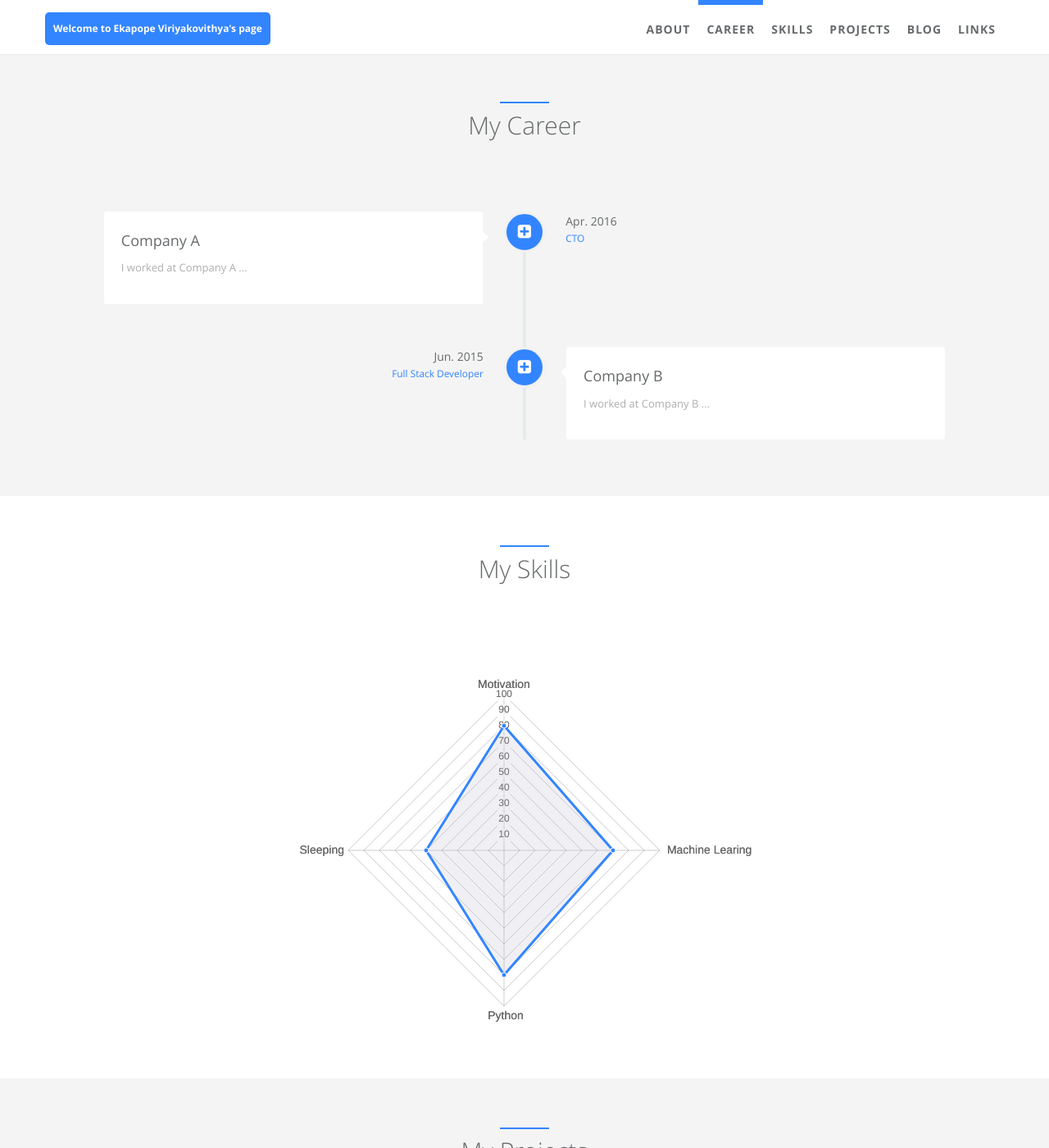
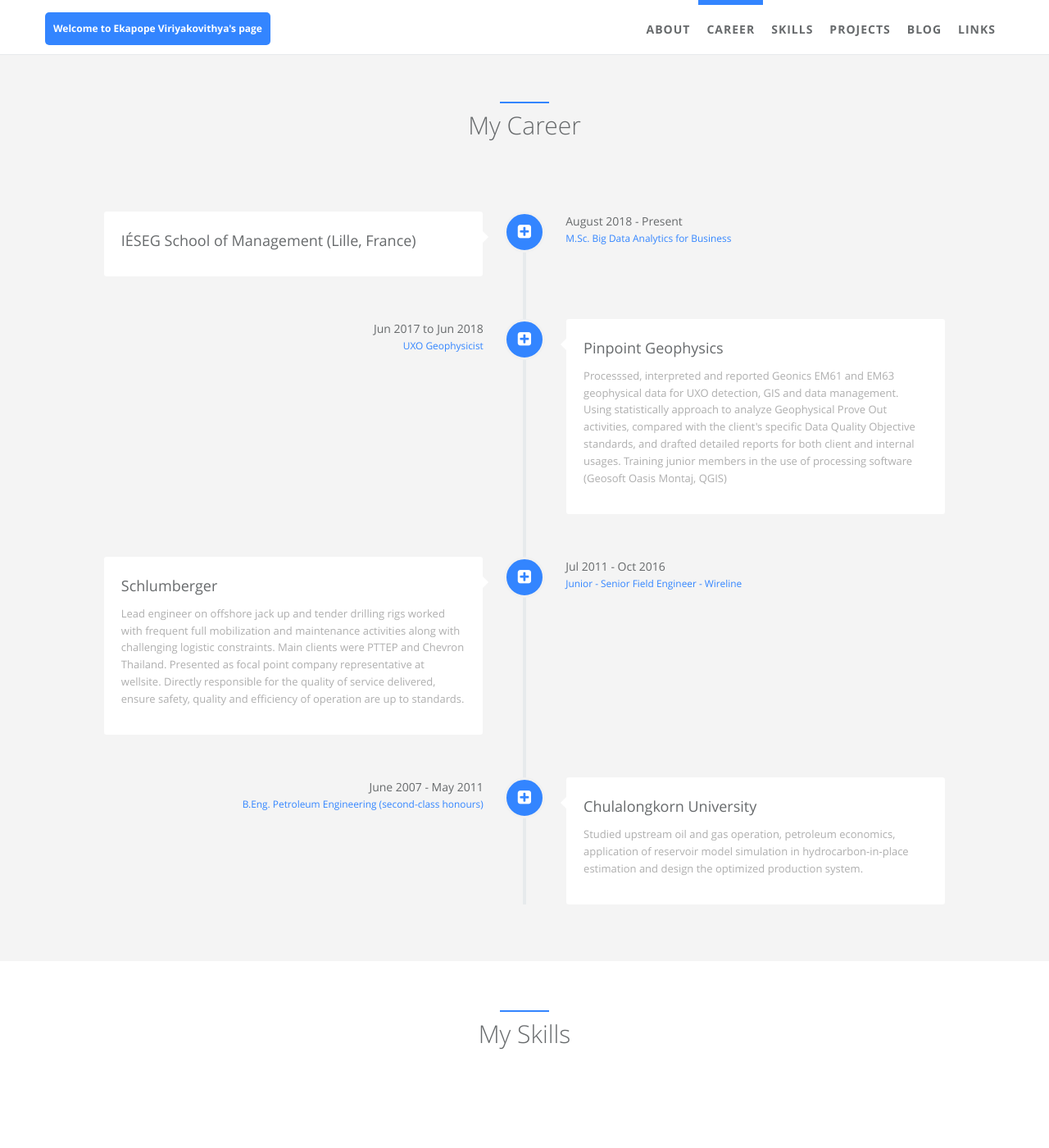
Before and after one commit to ekapope/ekapope.github.io, a Jekyll site: the page built from index.html, in a window 1280 px wide and 1400 px high, scrolled down 948 px. Shown: the whole window at 82% size. Built offline with Jekyll 4.4.1, drawn with Linux system fonts in a browser that asks for light colours; some of the changed text lies outside the part shown.

Commit message:
careers, projects, skills updated

```diff
--- a/_data/index/careers.yml
+++ b/_data/index/careers.yml
@@ -1,29 +1,57 @@
 # careers section data
 # if you don't have language feature(language.yml is empty), ignore "i18n" items
 - name:
-    detail: Company A
-    i18n: company_a
+    detail: IÉSEG School of Management (Lille, France)
+    i18n: IÉSEG
   desc:
-    detail: I worked at Company A ...
-    i18n: company_a_desc
+    detail:
+    i18n: IÉSEG_desc
   date:
-    detail: Apr. 2016
-    i18n: company_a_date
+    detail: August 2018 - Present
+    i18n: IÉSEG_date
   job:
-    detail: CTO
-    i18n: company_a_job
+    detail: M.Sc. Big Data Analytics for Business
+    i18n: IÉSEG_job
   icon: fa-plus-square
 
 - name:
-    detail: Company B
-    i18n: company_b
+    detail: Pinpoint Geophysics
+    i18n: Pinpoint Geophysics
   desc:
-    detail: I worked at Company B ...
-    i18n: company_b_desc
+    detail: Processsed, interpreted and reported Geonics EM61 and EM63 geophysical data for UXO detection, GIS and data management. Using statistically approach to analyze Geophysical Prove Out activities, compared with the client's specific Data Quality Objective standards, and drafted detailed reports for both client and internal usages. Training junior members in the use of processing software (Geosoft Oasis Montaj, QGIS)
+    i18n: Pinpoint Geophysics_desc
   date:
-    detail: Jun. 2015
-    i18n: company_b_date
+    detail: Jun 2017 to Jun 2018
+    i18n: Pinpoint Geophysics_date
   job:
-    detail: Full Stack Developer
-    i18n: company_b_job
+    detail: UXO Geophysicist
+    i18n: Pinpoint Geophysics_job
   icon: fa-plus-square
+
+- name:
+    detail: Schlumberger
+    i18n: Schlumberger
+  desc:
+    detail: Lead engineer on offshore jack up and tender drilling rigs worked with frequent full mobilization and maintenance activities along with challenging logistic constraints. Main clients were PTTEP and Chevron Thailand. Presented as focal point company representative at wellsite. Directly responsible for the quality of service delivered, ensure safety, quality and efficiency of operation are up to standards.
+    i18n: Schlumberger_desc
+  date:
+    detail: Jul 2011 - Oct 2016
+    i18n: Schlumberger_date
+  job:
+    detail: Junior - Senior Field Engineer - Wireline
+    i18n: Schlumberger_job
+  icon: fa-plus-square
+
+- name:
+    detail: Chulalongkorn University
+    i18n: Chulalongkorn
+  desc:
+    detail: Studied upstream oil and gas operation, petroleum economics, application of reservoir model simulation in hydrocarbon-in-place estimation and design the optimized production system.
+    i18n: Chulalongkorn_desc
+  date:
+    detail: June 2007 - May 2011
+    i18n: Chulalongkorn_date
+  job:
+    detail: B.Eng. Petroleum Engineering (second-class honours)
+    i18n: Chulalongkorn_job
+  icon: fa-plus-square
--- a/_data/index/skills.yml
+++ b/_data/index/skills.yml
@@ -2,5 +2,5 @@
 
 label: Ability
 id : cs
-aspects: Motivation, Machine Learing, Python, Sleeping
-percentage: 80, 70, 80, 50
+aspects: Motivation, Python, Advance Spreadsheet Analysis, Machine Learning, Sleeping
+percentage: 100, 80, 70, 70, 50
```
Also changed, not shown: _data/index/projects.yml (+19 -11 lines).
